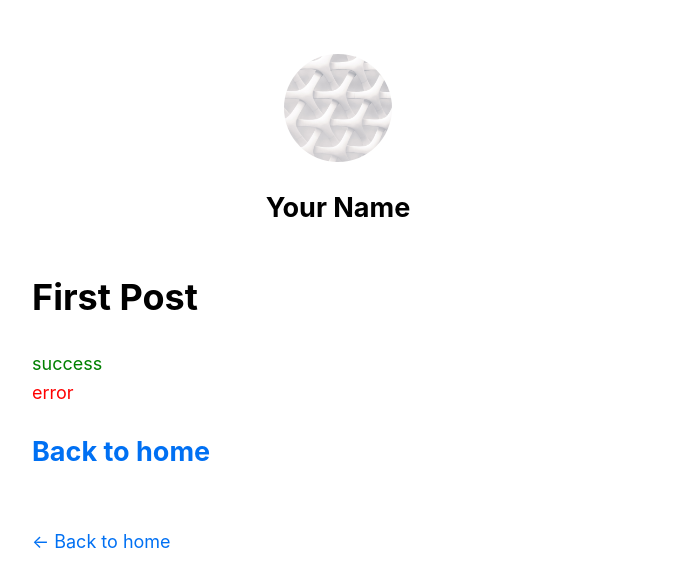
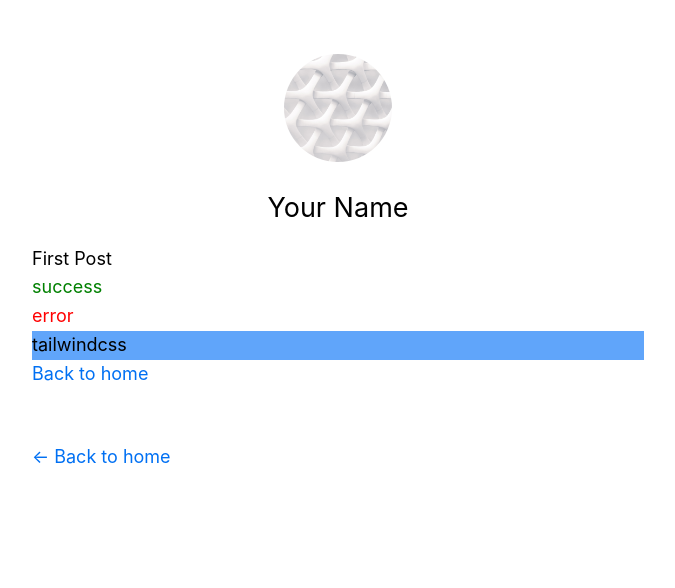
Before and after one commit to KIM-JUNHO/nextjs-blog, a Next.js app: page /posts/first-post in a window 1280 px wide. Shown: the top 588 px of the page, without its empty margins (302-977 px from the left). Built offline with nearby package versions, Linux system fonts and the light colour scheme.

Commit message:
use tailwindcss

```diff
--- a/package.json
+++ b/package.json
@@ -8,7 +8,10 @@
   "dependencies": {
     "classnames": "^2.3.1",
     "next": "latest",
+    "postcss-flexbugs-fixes": "^5.0.2",
+    "postcss-preset-env": "^7.0.1",
     "react": "17.0.2",
-    "react-dom": "17.0.2"
+    "react-dom": "17.0.2",
+    "tailwindcss": "^2.2.19"
   }
 }
--- a/pages/posts/first-post.js
+++ b/pages/posts/first-post.js
@@ -12,6 +12,7 @@ export default function FirstPost() {
       <h1>First Post</h1>
       <Alert type="success">success</Alert>
       <Alert type="error">error</Alert>
+      <div className="bg-blue-400">tailwindcss</div>
       <h2>
         <Link href="/">
           <a>Back to home</a>
--- /dev/null
+++ b/postcss.config.js
@@ -0,0 +1,18 @@
+module.exports = {
+  plugins: [
+    'tailwindcss',
+    'postcss-flexbugs-fixes',
+    [
+      'postcss-preset-env',
+      {
+        autoprefixer: {
+          flexbox: 'no-2009',
+        },
+        stage: 3,
+        features: {
+          'custom-properties': false,
+        },
+      },
+    ],
+  ],
+};
--- a/styles/global.css
+++ b/styles/global.css
@@ -1,3 +1,7 @@
+@tailwind base;
+@tailwind components;
+@tailwind utilities;
+
 html,
 body {
   padding: 0;
--- /dev/null
+++ b/tailwind.config.js
@@ -0,0 +1,15 @@
+module.exports = {
+  purge: [
+    // Use *.tsx if using TypeScript
+    './pages/**/*.js',
+    './components/**/*.js',
+  ],
+  darkMode: false, // or 'media' or 'class'
+  theme: {
+    extend: {},
+  },
+  variants: {
+    extend: {},
+  },
+  plugins: [],
+};
```
Also changed, not shown: 1 other file (tests, documents, lock files or other folders).
